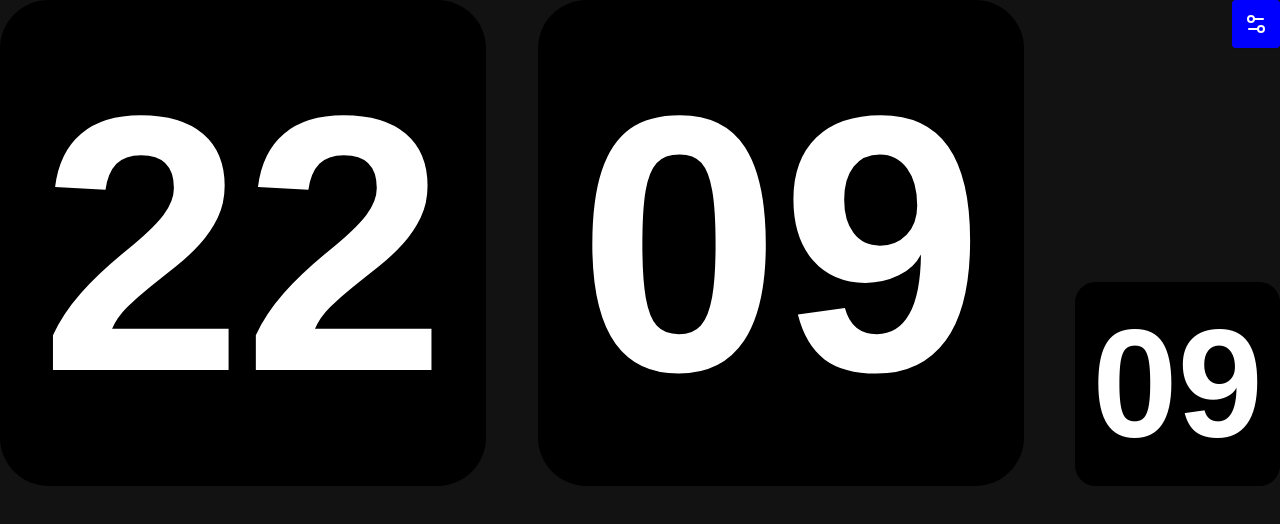
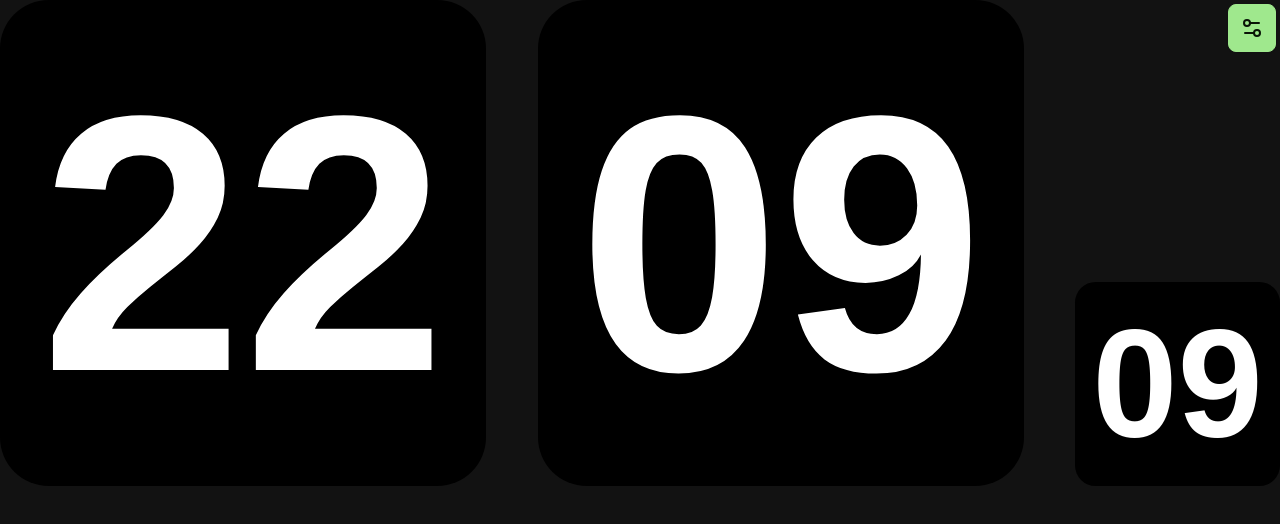
Before and after one commit to wamujlb/floating-clock, a SvelteKit app: page / in a window 1280 px wide. Shown: the top 524 px of the page. Built offline with nearby package versions, Linux system fonts and the light colour scheme.

Commit message:
made settings button visible on hover

```diff
--- a/src/lib/SettingsBtn.svelte
+++ b/src/lib/SettingsBtn.svelte
@@ -34,18 +34,6 @@
 	};
 </script>
 
-<button on:click={handleTrigger} class="btn btn-square">
-	<Settings2 color="white" size="24" />
+<button on:click={handleTrigger} class="btn btn-square btn-primary absolute right-1 top-1 z-10">
+	<Settings2 size="24" />
 </button>
-
-<style>
-	button {
-		position: absolute;
-		top: 0;
-		right: 0;
-		background-color: blue;
-		color: white;
-		border: none;
-		border-radius: 4px;
-	}
-</style>
--- a/src/routes/+page.svelte
+++ b/src/routes/+page.svelte
@@ -1,8 +1,10 @@
 <script lang="ts">
 	import { onMount, onDestroy } from 'svelte';
-	import { emit, listen } from '@tauri-apps/api/event';
+	import { fade } from 'svelte/transition';
+	import { listen } from '@tauri-apps/api/event';
 	import Clock from '$lib/Clock.svelte';
 	import SettingsBtn from '$lib/SettingsBtn.svelte';
+	import { writable } from 'svelte/store';
 
 	type WindowPosition = {
 		x: number;
@@ -26,10 +28,22 @@
 	onDestroy(() => {
 		windowMoveListener();
 	});
+
+	let isHovered = writable(false);
+
+	$: console.log($isHovered);
 </script>
 
-<main class="relative">
-	<SettingsBtn />
+<main
+	class="relative"
+	on:mouseenter={() => isHovered.set(true)}
+	on:mouseleave={() => isHovered.set(false)}
+>
+	{#if $isHovered}
+		<div transition:fade={{ delay: 100, duration: 300 }}>
+			<SettingsBtn />
+		</div>
+	{/if}
 
 	<Clock />
 </main>
```
Also changed, not shown: 1 other file (tests, documents, lock files or other folders).
